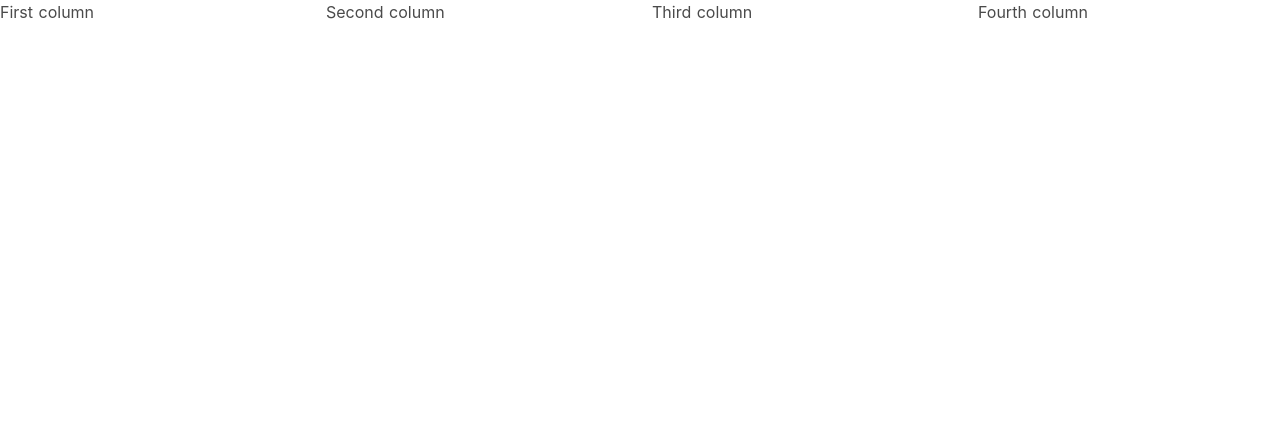
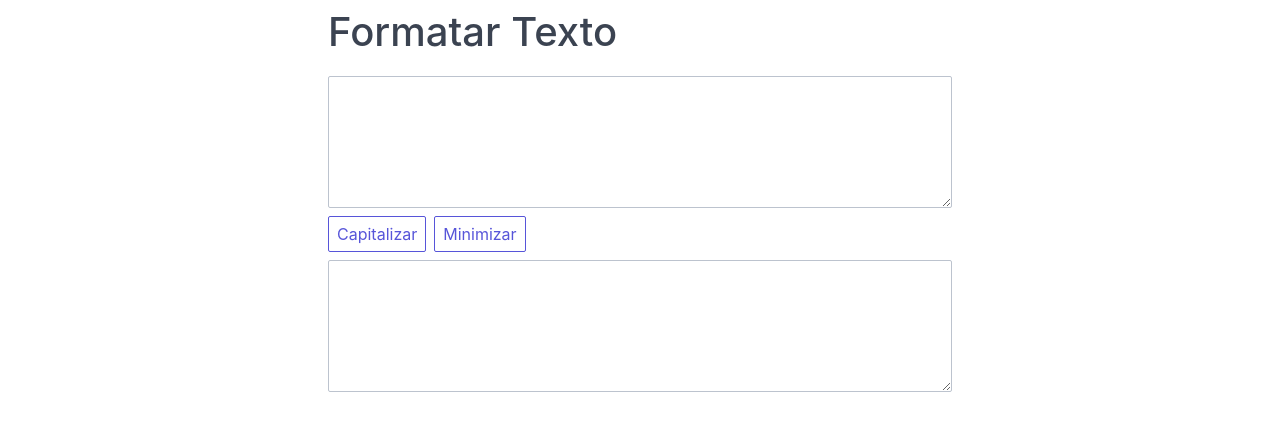
Before and after one commit to guizordan/formatatexto, a Nuxt app: page / in a window 1280 px wide. Shown: the top 430 px of the page. Built offline with nearby package versions, Linux system fonts and the light colour scheme.

Commit message:
project reinstalled and changed css framework to spectre

```diff
--- a/layouts/default.vue
+++ b/layouts/default.vue
@@ -5,48 +5,7 @@
 </template>
 
 <style>
-html {
-  font-family: "Source Sans Pro", -apple-system, BlinkMacSystemFont, "Segoe UI", Roboto, "Helvetica Neue", Arial, sans-serif;
-  font-size: 16px;
-  word-spacing: 1px;
-  -ms-text-size-adjust: 100%;
-  -webkit-text-size-adjust: 100%;
-  -moz-osx-font-smoothing: grayscale;
-  -webkit-font-smoothing: antialiased;
-  box-sizing: border-box;
-}
-
-*, *:before, *:after {
-  box-sizing: border-box;
-  margin: 0;
-}
-
-.button--green {
-  display: inline-block;
-  border-radius: 4px;
-  border: 1px solid #3b8070;
-  color: #3b8070;
-  text-decoration: none;
-  padding: 10px 30px;
-}
-
-.button--green:hover {
-  color: #fff;
-  background-color: #3b8070;
-}
-
-.button--grey {
-  display: inline-block;
-  border-radius: 4px;
-  border: 1px solid #35495e;
-  color: #35495e;
-  text-decoration: none;
-  padding: 10px 30px;
-  margin-left: 15px;
-}
-
-.button--grey:hover {
-  color: #fff;
-  background-color: #35495e;
+.ml-2{
+  margin-left: 8px;
 }
 </style>
--- a/nuxt.config.js
+++ b/nuxt.config.js
@@ -7,17 +7,15 @@ module.exports = {
     meta: [
       { charset: 'utf-8' },
       { name: 'viewport', content: 'width=device-width, initial-scale=1' },
-      { hid: 'description', name: 'description', content: 'Cinto de utilidades para formatação de textos hospedado em uma moderna aplicação web' }
+      { hid: 'description', name: 'description', content: 'Nuxt.js project' }
     ],
     link: [
-      { rel: 'icon', type: 'image/x-icon', href: '/favicon.ico' }
+      { rel: 'icon', type: 'image/x-icon', href: '/favicon.ico' },
+      { rel: 'stylesheet', href: 'https://unpkg.com/spectre.css/dist/spectre.min.css' },
+      { rel: 'stylesheet', href: 'https://unpkg.com/spectre.css/dist/spectre-exp.min.css' },
+      { rel: 'stylesheet', href: 'https://unpkg.com/spectre.css/dist/spectre-icons.min.css' }
     ]
   },
-
-  css: [
-    { src: 'bulma/bulma.sass', lang: 'sass' }
-  ],
-
   /*
   ** Customize the progress bar color
   */
--- a/pages/index.vue
+++ b/pages/index.vue
@@ -1,57 +1,55 @@
 <template>
-  <div class="columns">
-  <div class="column">
-    First column
+
+<div class="container mt-2">
+  <div class="columns mb-2">
+    <div class="column col-6 col-ml-auto col-mr-auto">
+        <h1>Formatar Texto</h1>
+        <div class="form-group">
+            <textarea v-model="input" class="form-input" rows="5"></textarea>
+        </div>
+
+        <button @click="upcase" class="btn">Capitalizar</button>
+        <button @click="downcase" class="btn ml-2">Minimizar</button>
+    </div>
+
   </div>
-  <div class="column">
-    Second column
+
+    <div class="columns">
+    <div class="column col-6 col-ml-auto col-mr-auto">
+        <div class="form-group">
+            <textarea v-model="output" class="form-input" rows="5"></textarea>
+        </div>
+    </div>
+
   </div>
-  <div class="column">
-    Third column
-  </div>
-  <div class="column">
-    Fourth column
-  </div>
+
 </div>
+
+
 </template>
 
 <script>
 import AppLogo from '~/components/AppLogo.vue'
 
 export default {
-  components: {
-    AppLogo
-  }
+    data(){
+        return{
+            input: null,
+            output: null
+        }
+    },
+
+    methods: {
+        upcase: function(){
+            console.log('method');
+            this.output = this.input.toUpperCase();
+        },
+
+        downcase: function(){
+            console.log('method');
+            this.output = this.input.toLowerCase();
+        }
+    }
+
 }
 </script>
-
-<style>
-.container {
-  min-height: 100vh;
-  display: flex;
-  justify-content: center;
-  align-items: center;
-  text-align: center;
-}
-
-.title {
-  font-family: "Quicksand", "Source Sans Pro", -apple-system, BlinkMacSystemFont, "Segoe UI", Roboto, "Helvetica Neue", Arial, sans-serif; /* 1 */
-  display: block;
-  font-weight: 300;
-  font-size: 100px;
-  color: #35495e;
-  letter-spacing: 1px;
-}
-
-.subtitle {
-  font-weight: 300;
-  font-size: 42px;
-  color: #526488;
-  word-spacing: 5px;
-  padding-bottom: 15px;
-}
-
-.links {
-  padding-top: 15px;
-}
-</style>
```
Also changed, not shown: package.json (+3 -6 lines), 2 other files (tests, documents, lock files or other folders).
